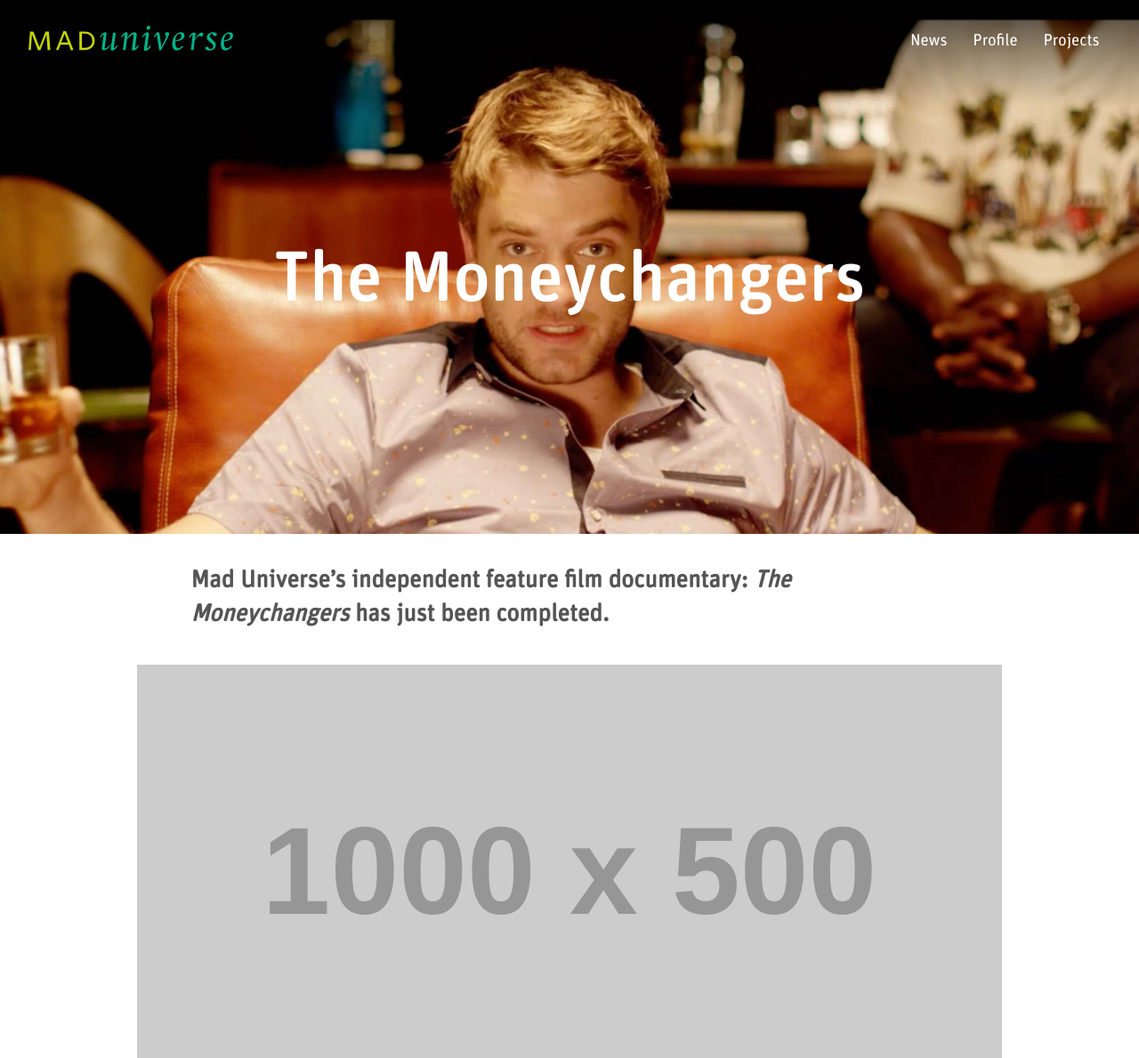
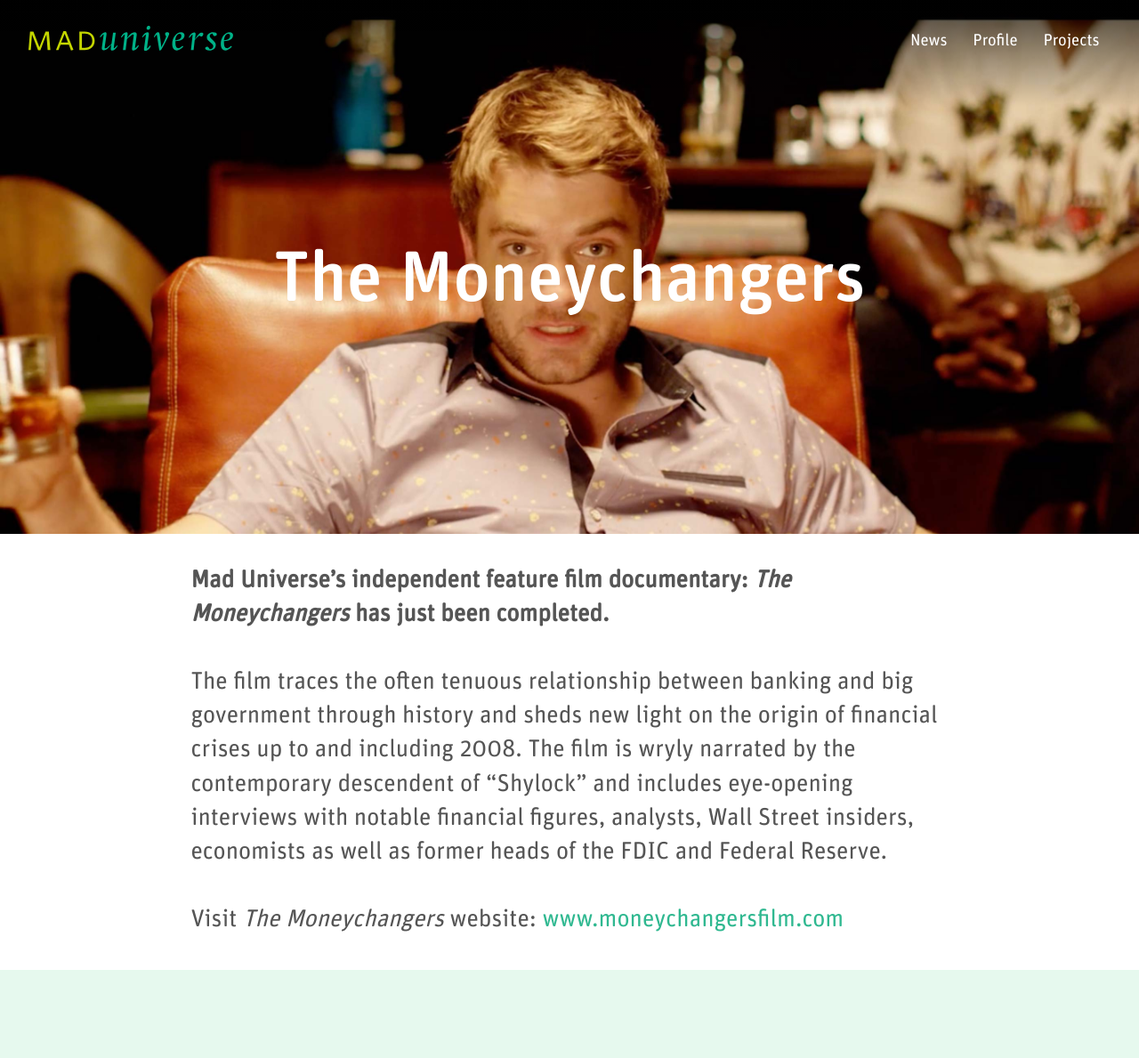
Before and after one commit to jsbarkema/mad-universe.com, a Jekyll site: the page built from _projects/the-moneychangers.markdown, in a window 1280 px wide. Shown: the top 1189 px of the page at 89% size. Built offline with Jekyll 4.4.1, drawn with Linux system fonts in a browser that asks for light colours; grey boxes are pictures that could not be loaded.

Commit message:
Updated The Moneychangers

```diff
--- a/_projects/the-moneychangers.markdown
+++ b/_projects/the-moneychangers.markdown
@@ -19,9 +19,6 @@ layout: project-page
 
 **Mad Universe’s independent feature film documentary: _The Moneychangers_ has just been completed.**
 
-
-<figure><img src="http://placehold.it/1000x500"></figure>
-
 The film traces the often tenuous relationship between banking and big government through history and sheds new light on the origin of financial crises up to and including 2008. The film is wryly narrated by the contemporary descendent of “Shylock” and includes eye-opening interviews with notable financial figures, analysts, Wall Street insiders, economists as well as former heads of the FDIC and Federal Reserve.
 
 Visit _The Moneychangers_ website: <a href="www.moneychangersfilm.com" target="_blank"> www.moneychangersfilm.com</a>
```
